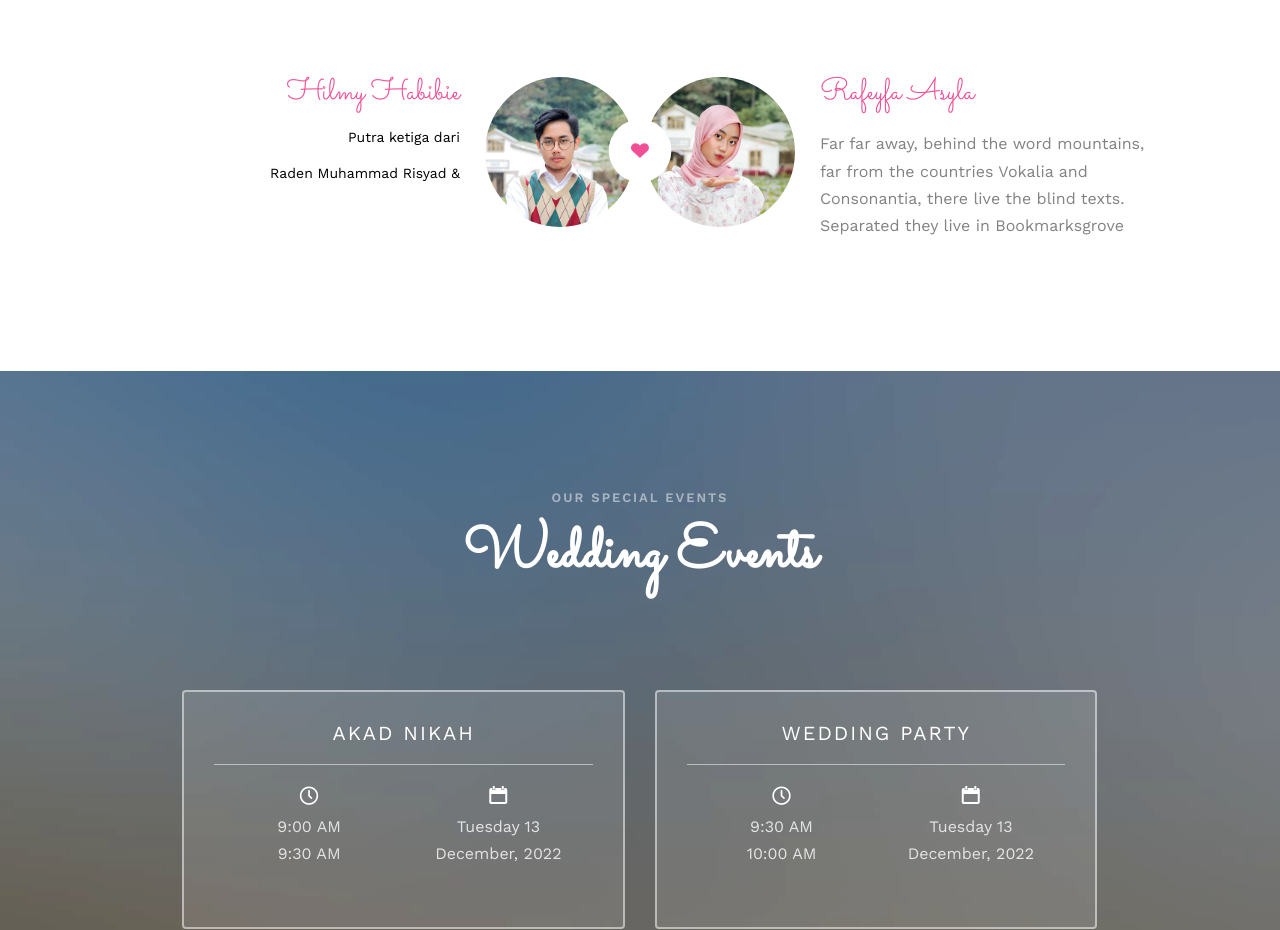
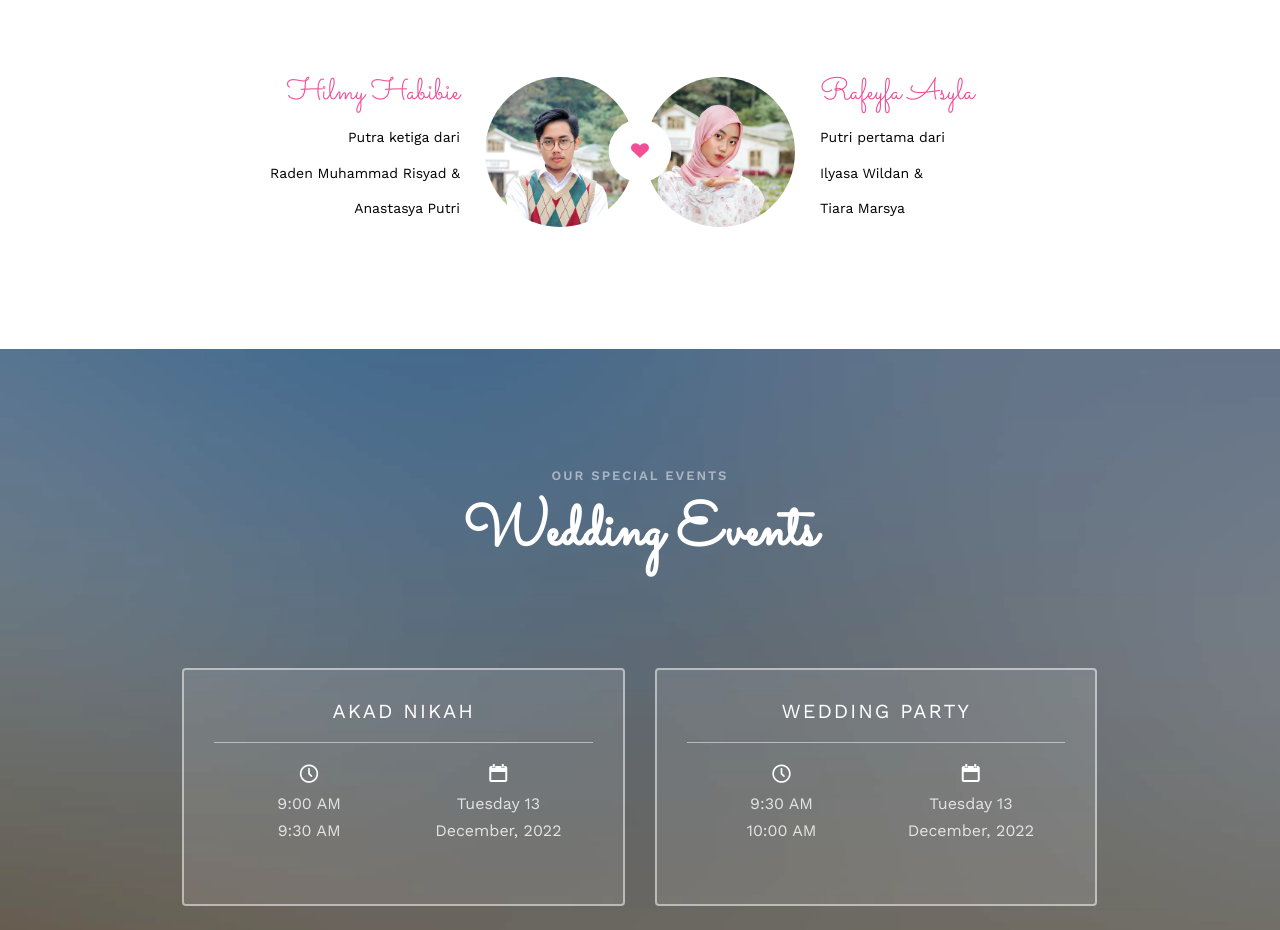
Before and after one commit to hilmydanrefa/hilmydanrefa.github.io, a plain HTML site: page index.html in a window 1280 px wide. Shown: the part 1208-2138 px from the top of the page. Drawn offline with nearby package versions, Linux system fonts and the light colour scheme; files whose address does not match are found by name.

Commit message:
Add files via upload

```diff
--- a/index.html
+++ b/index.html
@@ -106,7 +106,7 @@
 		</div>
 	</nav>
 
-	<header id="fh5co-header" class="fh5co-cover" role="banner" style="background-image:url(images/img_bg_2.jpg); background-position: center;" data-stellar-background-ratio="0.5">
+	<header id="fh5co-header" class="fh5co-cover" role="banner" style="background-image:url(images/img_bg_2.jpg);" data-stellar-background-ratio="0.5">
 		<div class="overlay"></div>
 		<div class="container">
 			<div class="row">
@@ -142,7 +142,7 @@
 						<h3>Hilmy Habibie</h3>
 						<h5>Putra ketiga dari</h5>
 						<h5>Raden Muhammad Risyad &</h5>
-						<h5></h5>
+						<h5>Anastasya Putri</h5>
 					</div>
 				</div>
 				<p class="heart text-center"><i class="icon-heart2"></i></p>
@@ -152,7 +152,9 @@
 					</div>
 					<div class="desc-bride">
 						<h3>Rafeyfa Asyla</h3>
-						<p>Far far away, behind the word mountains, far from the countries Vokalia and Consonantia, there live the blind texts. Separated they live in Bookmarksgrove</p>
+						<h5>Putri pertama dari</h5>
+						<h5>Ilyasa Wildan &</h5>
+						<h5>Tiara Marsya</h5>
 					</div>
 				</div>
 			</div>
```
